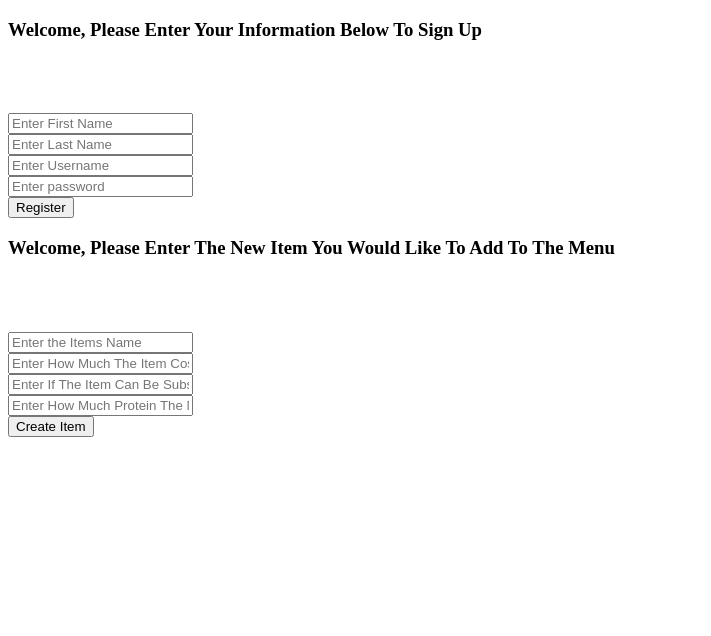
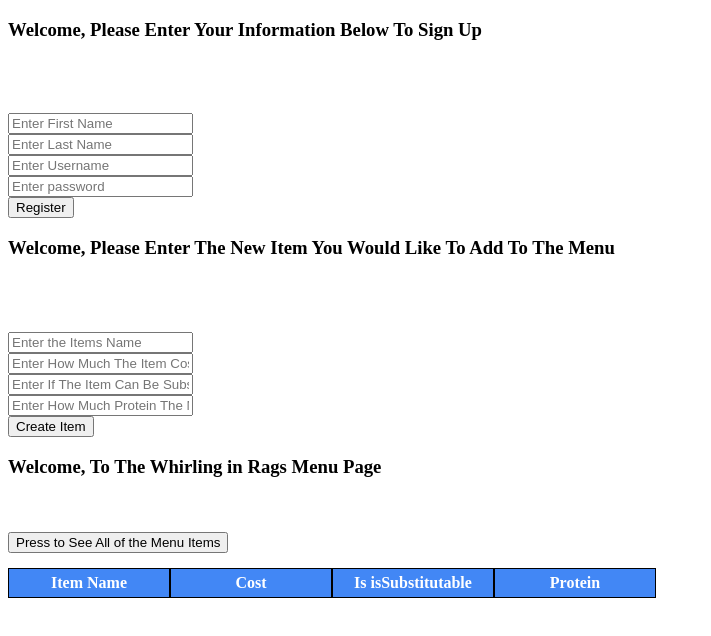
Before and after one commit to SyntaxError-JARS/Whirling_In_Rags_FE_GB_CC, a React (Create React App) app in the folder whirling-in-rags/: page / in a window 1280 px wide. Shown: the top 636 px of the page, without its empty margins (0-711 px from the left). Built offline with nearby package versions, Linux system fonts and the light colour scheme.

Commit message:
created a way to find all of the menu items with a press of a button. Found a css flie online to make the table easily readable for customers

```diff
--- a/whirling-in-rags/src/App.js
+++ b/whirling-in-rags/src/App.js
@@ -1,5 +1,6 @@
 import CustomerRegister from "./components/Customer/CustomerRegister";
 import CreateMenuItem from "./components/Menu/CreateMenuItem";
+import MenuItem from "./components/Menu/MenuItem";
 
 
 function App() {
@@ -8,6 +9,8 @@ function App() {
     <CustomerRegister />
     <br></br>
     <CreateMenuItem />
+    <br></br>
+    <MenuItem />
     </>
   );
 }
--- a/whirling-in-rags/src/components/Menu/CreateMenuItem.jsx
+++ b/whirling-in-rags/src/components/Menu/CreateMenuItem.jsx
@@ -1,5 +1,6 @@
 import axios from "axios";
 import { useRef } from "react";
+import './MenuTable.css';
 
 export default function CreateMenuItem(){
 
--- a/whirling-in-rags/src/components/Menu/MenuItem.jsx
+++ b/whirling-in-rags/src/components/Menu/MenuItem.jsx
@@ -0,0 +1,67 @@
+import axios from "axios"
+import { useState } from "react";
+
+export default function MenuItem(){
+
+    const [menuBody, setMenuBody] = useState();
+
+
+
+
+
+    const url = "https://whrilinginrags.azurewebsites.net"
+
+
+    async function getAllMenuItems(){
+
+        try{
+        const response = await axios.get(`${url}/menu/whirling-in-rangs-menu`)
+        const items = await response.data;
+        const menuItemsTableRows = items.map((e) => {
+            return (
+                <tr>
+                    <td>{e.menuItem}</td>
+                    <td>{e.cost}</td>
+                    <td>{e.isSubstitutable}</td>
+                    <td>{e.protein}</td>
+                </tr>
+            )
+
+        })
+        setMenuBody(menuItemsTableRows)
+        console.log(response)
+        console.log(response.data)
+    } catch (e) {
+        console.error(e)
+    }
+
+
+    }
+
+
+
+
+    return(
+        <>
+
+        <h3>Welcome, To The Whirling in Rags Menu Page</h3>
+
+        <br></br>
+        <br></br>
+        <button key="menu items"onClick={getAllMenuItems}>Press to See All of the Menu Items</button>
+
+        <table>
+            <thead>
+                <tr>
+                    <th>Item Name</th>
+                    <th>Cost</th>
+                    <th>Is isSubstitutable</th>
+                    <th>Protein</th>
+                </tr>
+            </thead>
+            <tbody>{menuBody}</tbody>
+        </table>
+
+        </>
+    )
+}
--- /dev/null
+++ b/whirling-in-rags/src/components/Menu/MenuTable.css
@@ -0,0 +1,17 @@
+table {
+    border-collapse: separate;
+    border-spacing: 0 15px;
+  }
+
+  th {
+    background-color: #4287f5;
+    color: white;
+  }
+
+  th,
+  td {
+    width: 150px;
+    text-align: center;
+    border: 1px solid black;
+    padding: 5px;
+  }
```
